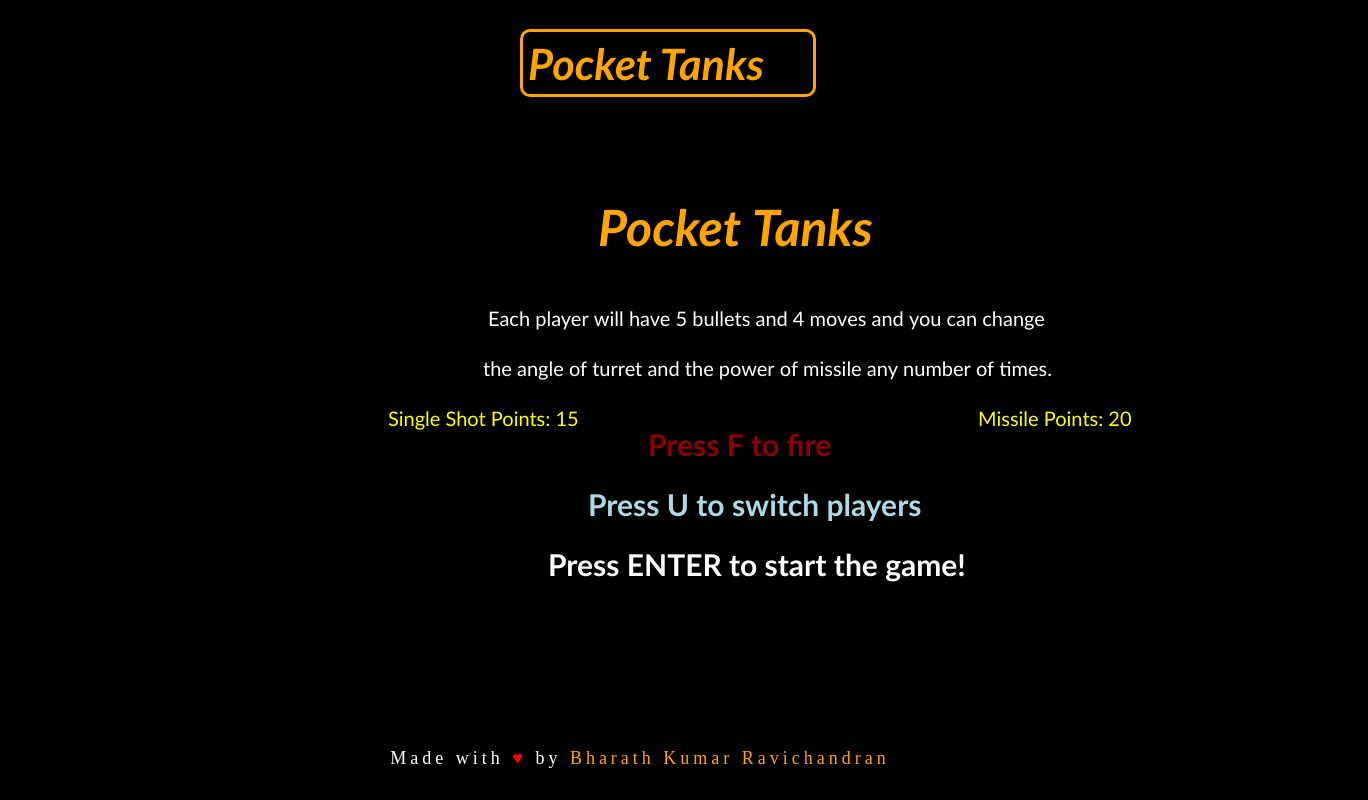
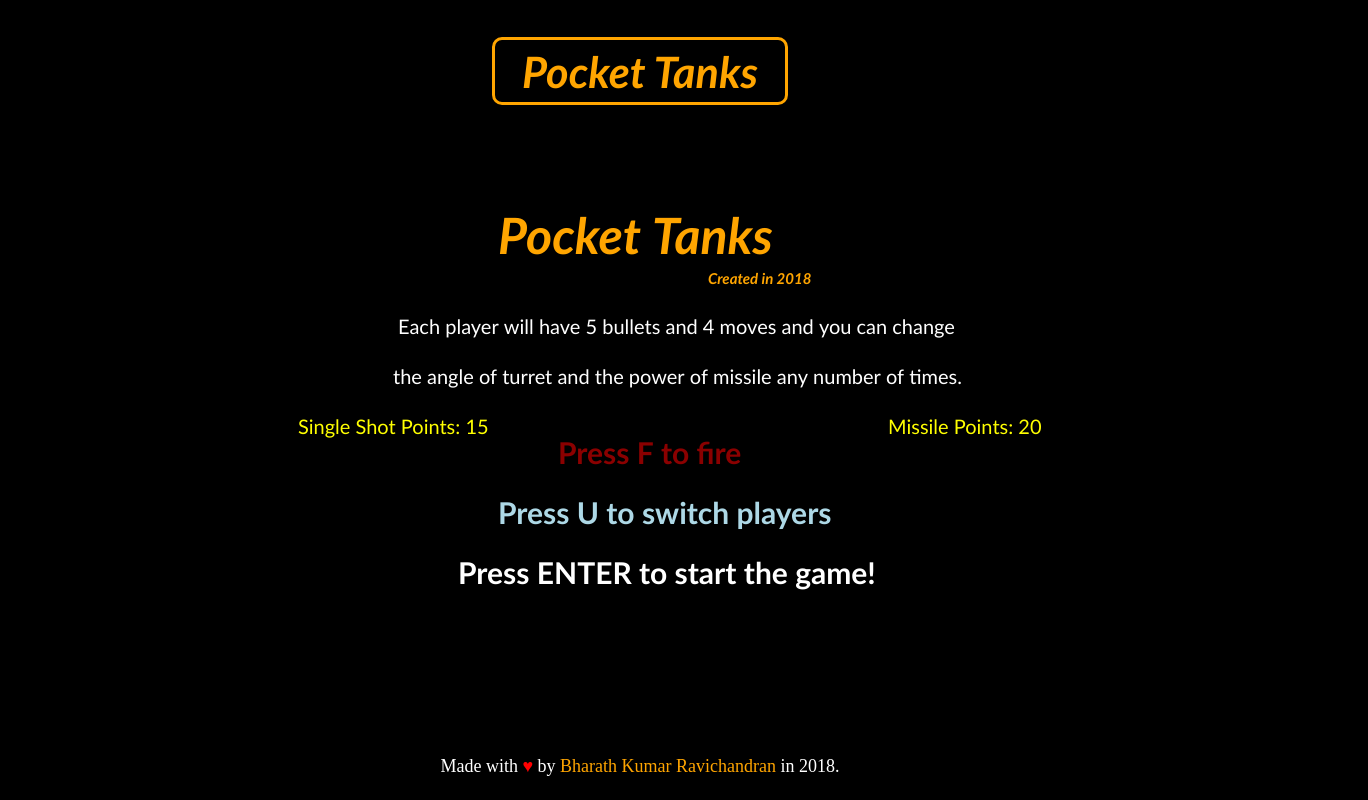
Before and after one commit to BharathKumarRavichandran/pocket-tanks, a plain HTML site: page index.html in a window 1280 px wide. Shown: the whole page, 1368 px wide, since content can reach past the window. Drawn offline with Linux system fonts and the light colour scheme.

Commit message:
Fix styles and add creation year

```diff
--- a/game.js
+++ b/game.js
@@ -7,8 +7,8 @@ var canvasWidth = canvas.getAttribute("width");
 var canvasHeight = canvas.getAttribute("height");
 var w1 = (screenWidth/2) - screenWidth*0.1;;
 var w2 = screenWidth*0.07;
-document.getElementById("title").style.marginLeft = w1+"px";//Aligning title in the centre by manipulating margin-left property
-canvas.style.marginLeft = w2+"px";//Aligning canvas in the centre by manipulating margin-left property
+//document.getElementById("title").style.marginLeft = w1+"px";//Aligning title in the centre by manipulating margin-left property
+//canvas.style.marginLeft = w2+"px";//Aligning canvas in the centre by manipulating margin-left property
 
 //Co-ordinates randomly generated to produce the hill
 var x1=350+Math.random()*50;
@@ -357,10 +357,16 @@ document.addEventListener('keydown', function(event){//EventListener function to
 function drawTitleCard(){
 	ctx.fillStyle = "black";
 	ctx.fillRect(0,0,canvasWidth,canvasHeight);
-	ctx.fillStyle = "orange";
+
+    ctx.fillStyle = "orange";
 	ctx.font = "bold italic 50px Trebuchet MS";
-	ctx.fillText("Pocket Tanks",500,120);
-	ctx.fillStyle = "white";
+	ctx.fillText("Pocket Tanks", 490, 120);
+
+    ctx.fillStyle = "orange";
+	ctx.font = "bold italic 15px Trebuchet MS";
+	ctx.fillText("Created in 2018",700, 150);
+
+    ctx.fillStyle = "white";
 	ctx.font = "20px Trebuchet MS";
 	ctx.fillText("Each player will have 5 bullets and 4 moves and you can change",390,200);
 	ctx.fillText("the angle of turret and the power of missile any number of times.",385,250);
--- a/index.html
+++ b/index.html
@@ -7,11 +7,15 @@
 	<link rel="stylesheet" type="text/css" href="main.css">
 </head>
 <body>
-<h1 id="title">Pocket Tanks</h1>
-<canvas id="canvas" width="1270" height="600"></canvas>
-<footer>
-	<p id="foot">Made with <span id="heart">&hearts;</span> by <a id="nameLink" href="https://BharathKumarRavichandran.github.io">Bharath Kumar Ravichandran</a></p>
-</footer>
+<div class="container">
+    <div class="title-container">
+        <h1 id="title">Pocket Tanks</h1>
+    </div>
+    <canvas id="canvas" width="1270" height="600"></canvas>
+    <footer>
+        <p id="foot">Made with <span id="heart">&hearts;</span> by <a id="nameLink" href="https://BharathKumarRavichandran.github.io">Bharath Kumar Ravichandran</a> in 2018.</p>
+    </footer>
+</div>
 <script src="game.js"></script>
 </body>
 </html>
--- a/main.css
+++ b/main.css
@@ -1,5 +1,15 @@
 html{
 	background: black;
+}
+
+.container {
+    text-align: center;
+}
+
+.title-container {
+    display: flex;
+    justify-content: center;
+    align-items: center;
 }
 
 #title{
@@ -12,6 +22,7 @@ html{
 	border-style: solid;
 	border-color: orange;
 	border-radius: 10px;
+    text-align: center;
 }
 
 #canvas{
@@ -22,7 +33,7 @@ html{
 	color: white;
 	text-align: center;
 	font-size: 18px;
-	letter-spacing: 4px;
+	/*letter-spacing: 1px;*/
 }
 
 #heart{
```
